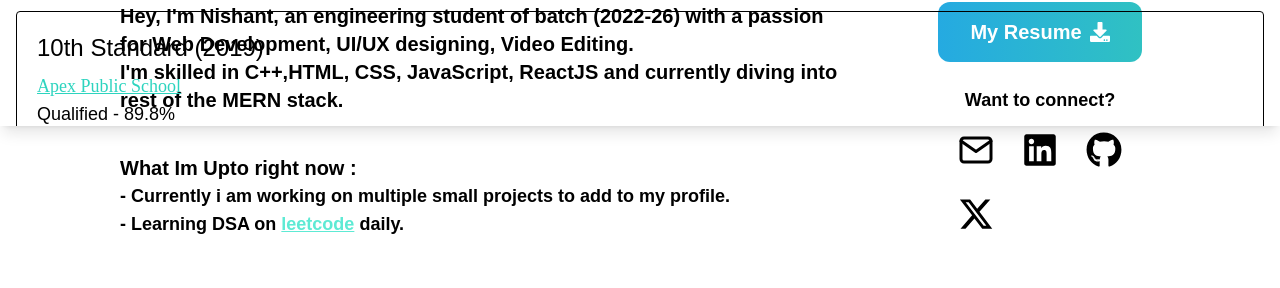
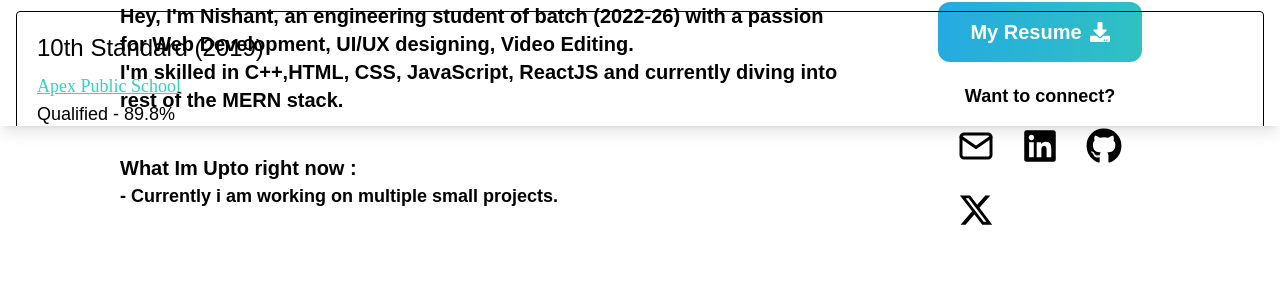
Before and after one commit to callmenixsh/callmenixsh, a React (Vite) app: page / in a window 1280 px wide. Shown: the part 1154-1442 px from the top of the page. Built offline with nearby package versions, Linux system fonts and the light colour scheme; a web font is replaced by a local one.

Commit message:
route fix

```diff
--- a/src/components/about/about.jsx
+++ b/src/components/about/about.jsx
@@ -3,7 +3,7 @@ import { AiOutlineMessage } from "react-icons/ai";
 import { FaLinkedin, FaGithub, FaDownload } from "react-icons/fa";
 import { FaInstagram, FaXTwitter } from "react-icons/fa6";
 import { FiMail } from "react-icons/fi";
-import resume from "../../assets/content/CV.pdf";
+import resume from "../../assets/content/resume.pdf";
 const about = () => {
 	const buttonRef = useRef();
 
@@ -43,9 +43,9 @@ const about = () => {
 							<ul className="text-sm sm:text-lg lg:text-xl transition-all duration-300">
 								What Im Upto right now :
 								<li className="text-xs sm:text-sm lg:text-lg transition-all duration-300">
-									- Currently i am working on multiple small projects to add to my profile.
+									- Currently i am working on multiple small projects.
 								</li>
-								<li className="text-xs sm:text-sm lg:text-lg transition-all duration-300">
+								{/* <li className="text-xs sm:text-sm lg:text-lg transition-all duration-300">
 									- Learning DSA on {" "}
 									<a
 										href="https://leetcode.com/u/callmenixsh/"
@@ -54,7 +54,7 @@ const about = () => {
 										leetcode
 									</a>{" "}
 									daily.
-								</li>
+								</li> */}
 								{/* <li className="sm:text-sm lg:text-lg">- I occasionally write <Link to="/blogs" className="underline text-teal-300">blogs</Link> about my journey</li> */}
 							</ul>
 						</div>
--- a/src/components/about/education.jsx
+++ b/src/components/about/education.jsx
@@ -37,7 +37,6 @@ const EducationalQualifications = () => {
 		setIsOpen((prev) => !prev);
 	};
 
-	// Close the menu if clicked outside
 	useEffect(() => {
 		const handleClickOutside = (event) => {
 			if (menuRef.current && !menuRef.current.contains(event.target)) {
--- a/src/components/sidebar/sidebar.jsx
+++ b/src/components/sidebar/sidebar.jsx
@@ -6,7 +6,7 @@ import { FaInstagram, FaXTwitter } from "react-icons/fa6";
 import { FiMail } from "react-icons/fi";
 import confetti from "canvas-confetti";
 import "../helper.css";
-import resume from "../../assets/content/CV.pdf";
+import resume from "../../assets/content/resume.pdf";
 
 const Sidebar = () => {
 	const [isOpen, setIsOpen] = useState(false);
```
Also changed, not shown: 1 other file (tests, documents, lock files or other folders).
